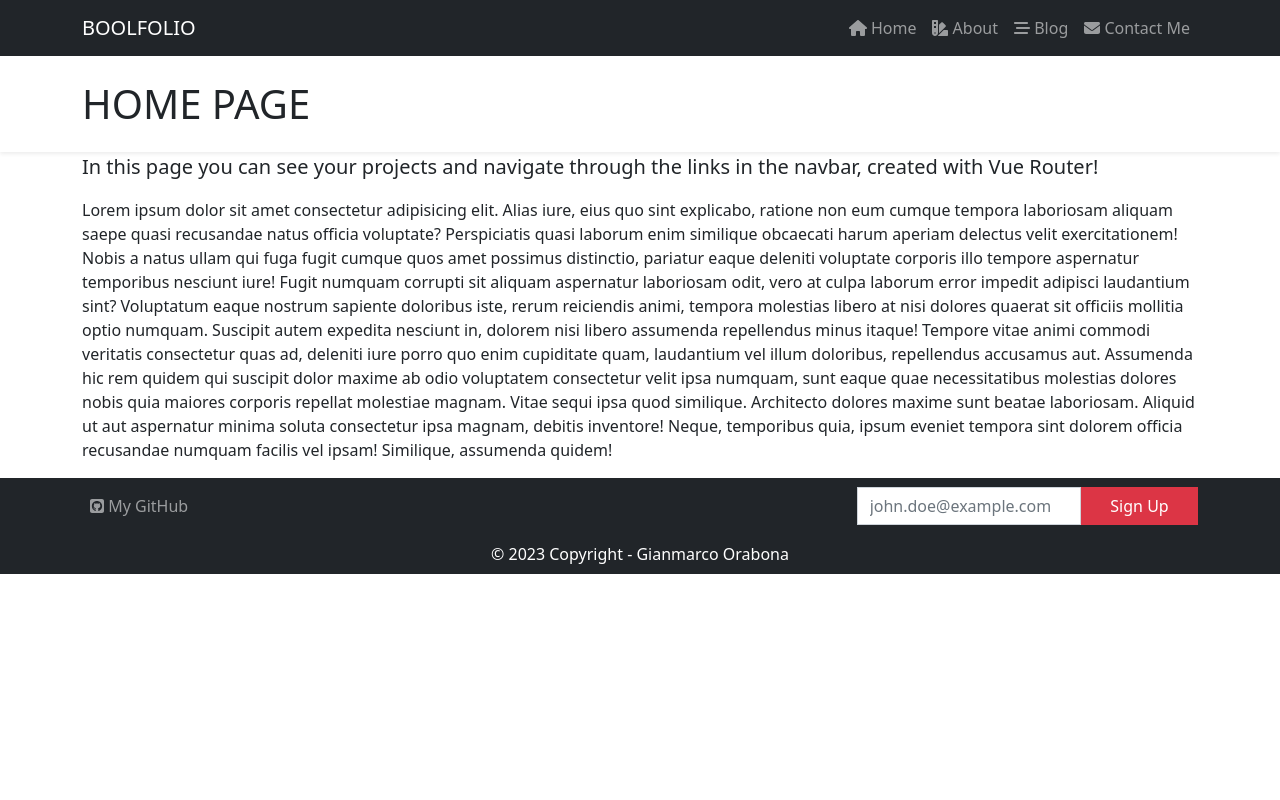
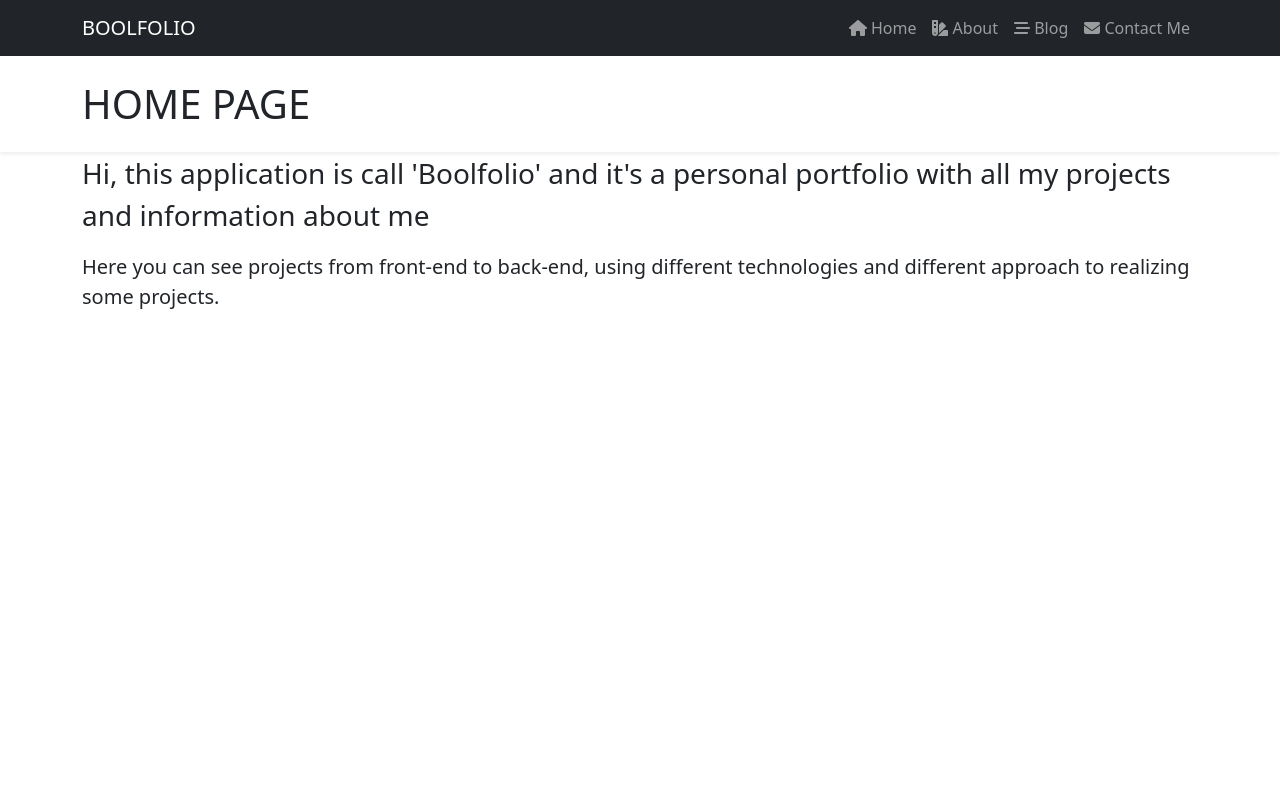
Before and after one commit to Gianmarco720/vite-boolfolio, a Vue app: page / in a window 1280 px wide. Shown: the top 800 px of the page. Built offline with nearby package versions, Linux system fonts and the light colour scheme.

Commit message:
add description to home view

```diff
--- a/src/components/ProjectCard.vue
+++ b/src/components/ProjectCard.vue
@@ -63,15 +63,14 @@ export default {
 
 <template>
     <section class="vue-home">
-        <div class="container pb-5">
+        <div class="container pb-5 mt-5">
             <template v-if="projects && !loading">
-                <h1>Projects</h1>
-                <div class="row row-cols-1 row-cols-sm-3 g-4">
+                <div class="row row-cols-4 g-3">
                     <div class="col project_card" v-for="project in projects">
                         <!-- Project -->
-                        <div class="card border-0 shadow-sm rounded-0 rounded-bottom">
+                        <div class="my_card border-0 shadow-sm rounded-0 rounded-bottom">
                             <!-- Project's image or placeholder -->
-                            <img class="card-image rounded-top" :src="getImagePath(project.cover_image)" alt="">
+                            <img class="card_image rounded-top" :src="getImagePath(project.cover_image)" alt="">
                             <!-- Project's text and info -->
                             <div class="card-body">
                                 <h4>{{ project.title }}</h4>
@@ -113,5 +112,17 @@ export default {
 </template>
 
 <style lang="scss" scoped>
+.vue-home {
+    overflow-y: auto;
 
+    .my_card {
+        height: 100%;
+
+        .card_image {
+            width: 100%;
+            object-fit: cover;
+            aspect-ratio: 1/1;
+        }
+    }
+}
 </style>
--- a/src/components/layouts/AppFooter.vue
+++ b/src/components/layouts/AppFooter.vue
@@ -23,28 +23,32 @@ export default {
                                     icon="fa-brands fa-square-github" /> My GitHub</a>
                         </li>
                     </ul>
-                    <form class="d-flex">
-                        <input class="form-control rounded-0" type="email" placeholder="john.doe@example.com">
-                        <button class="btn btn-danger rounded-0 w-50" type="submit">Sign Up</button>
-                    </form>
                 </div>
+                <span class="text-white fw-light">© 2023 Copyright - </span>
+                <router-link class="text-decoration-none my_name" :to="{ name: 'about' }">Gianmarco
+                    Orabona</router-link>
             </div>
         </nav>
-        <div class="text-center bg-dark pt-2 pb-2">
-            <span class="text-white">© 2023 Copyright - </span>
-            <router-link class="text-decoration-none my_name" :to="{ name: 'about' }">Gianmarco Orabona</router-link>
-        </div>
     </footer>
 </template>
 
 <style lang="scss" scoped>
-.my_name {
-    color: white;
-    transition: 0.2s;
+footer {
 
-    &:hover {
-        color: #41B883;
+
+    .my_name {
+        color: white;
         transition: 0.2s;
+
+        &:hover {
+            color: #41B883;
+            transition: 0.2s;
+        }
     }
+
+    .footer_info {
+        font-size: 14px;
+    }
+
 }
 </style>
--- a/src/styles/general.scss
+++ b/src/styles/general.scss
@@ -1,2 +1,6 @@
 // Import all of Bootstrap's CSS
 @import "/node_modules/bootstrap/scss/bootstrap";
+
+.vh_100 {
+    height: 100vh;
+}
--- a/src/views/AboutView.vue
+++ b/src/views/AboutView.vue
@@ -8,7 +8,7 @@ export default {
 
 <template>
     <AppBanner title="About Page" />
-    <div class="container">
+    <div class="container vh_100">
         <p class="lead">
             Lorem ipsum dolor sit amet consectetur adipisicing elit. Libero, adipisci optio, tempore maiores sit
             asperiores
--- a/src/views/BlogView.vue
+++ b/src/views/BlogView.vue
@@ -1,4 +1,5 @@
 <script>
+
 import AppBanner from '../components/AppBanner.vue';
 import ProjectCard from '../components/ProjectCard.vue';
 export default {
@@ -6,7 +7,7 @@ export default {
     components: { AppBanner, ProjectCard },
     data() {
         return {
-            pageTitle: 'Blog'
+            pageTitle: 'My Projects'
         }
     }
 }
--- a/src/views/ContactsView.vue
+++ b/src/views/ContactsView.vue
@@ -8,7 +8,7 @@ export default {
 
 <template>
     <AppBanner title="Contact us" />
-    <div class="container">
+    <div class="container vh_100">
 
         <p class="lead">
             If there are any troubles, errors or bugs please, contact me. Fill the form to send a message.
--- a/src/views/HomeView.vue
+++ b/src/views/HomeView.vue
@@ -18,37 +18,20 @@ export default {
 
 <template>
     <AppBanner title="Home Page" />
-    <div class="container">
-        <p class="lead">In this page you can see your projects and navigate through the links in the navbar, created
-            with <a :href="state.vue_url">Vue Router</a>!</p>
-        <p>Lorem ipsum dolor sit amet consectetur adipisicing elit. Alias iure, eius quo sint explicabo, ratione non eum
-            cumque tempora laboriosam aliquam saepe quasi recusandae natus officia voluptate? Perspiciatis quasi laborum
-            enim
-            similique obcaecati harum aperiam delectus velit exercitationem! Nobis a natus ullam qui fuga fugit cumque
-            quos
-            amet possimus distinctio, pariatur eaque deleniti voluptate corporis illo tempore aspernatur temporibus
-            nesciunt
-            iure! Fugit numquam corrupti sit aliquam aspernatur laboriosam odit, vero at culpa laborum error impedit
-            adipisci
-            laudantium sint? Voluptatum eaque nostrum sapiente doloribus iste, rerum reiciendis animi, tempora molestias
-            libero at nisi dolores quaerat sit officiis mollitia optio numquam. Suscipit autem expedita nesciunt in,
-            dolorem
-            nisi libero assumenda repellendus minus itaque! Tempore vitae animi commodi veritatis consectetur quas ad,
-            deleniti iure porro quo enim cupiditate quam, laudantium vel illum doloribus, repellendus accusamus aut.
-            Assumenda
-            hic rem quidem qui suscipit dolor maxime ab odio voluptatem consectetur velit ipsa numquam, sunt eaque quae
-            necessitatibus molestias dolores nobis quia maiores corporis repellat molestiae magnam. Vitae sequi ipsa
-            quod
-            similique. Architecto dolores maxime sunt beatae laboriosam. Aliquid ut aut aspernatur minima soluta
-            consectetur
-            ipsa magnam, debitis inventore! Neque, temporibus quia, ipsum eveniet tempora sint dolorem officia
-            recusandae
-            numquam facilis vel ipsam! Similique, assumenda quidem!</p>
+    <div class="container vh_100">
+        <p class="lead fs-3">Hi, this application is call 'Boolfolio' and it's a personal portfolio with all my projects
+            and information about me
+        </p>
+        <p class="fs-5">Here you can see projects from front-end to back-end, using different technologies and different
+            approach to
+            realizing some projects.
+        </p>
     </div>
 </template>
 
 
 <style lang="scss" scoped>
+.container {
     a {
         text-decoration: none;
         color: #212529;
@@ -59,4 +42,5 @@ a {
             color: #41B883;
         }
     }
+}
 </style>
--- a/src/views/NotFoundView.vue
+++ b/src/views/NotFoundView.vue
@@ -8,7 +8,7 @@ export default {
 
 <template>
     <AppBanner title="404" />
-    <div class="container">
+    <div class="container vh_100">
         <p class="lead">Page not found!</p>
         <router-link to="/">Go to Homepage</router-link>
 
```
Lines whose indentation alone changed are shown as unchanged.
